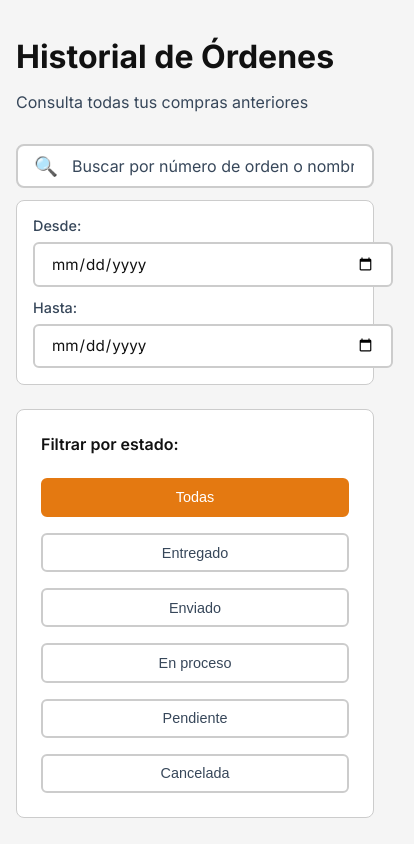
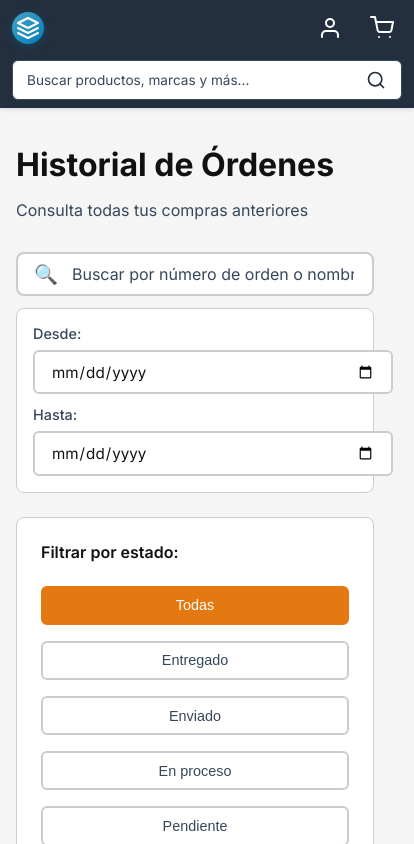
Before and after one commit to is2ecommerce/front-orders, an Angular app: page /historial-ordenes in a window 390 px wide. Shown: the top 844 px of the page, 414 px wide, since content can reach past the window. Built offline with nearby package versions, Linux system fonts and the light colour scheme.

Commit message:
adding navbar

```diff
--- a/src/app/app.html
+++ b/src/app/app.html
@@ -1 +1,2 @@
+<app-navbar></app-navbar>
 <router-outlet></router-outlet>
--- a/src/app/app.ts
+++ b/src/app/app.ts
@@ -1,9 +1,10 @@
 import { Component, signal } from '@angular/core';
 import { RouterOutlet } from '@angular/router';
+import { Navbar } from './components/navbar/navbar';
 
 @Component({
   selector: 'app-root',
-  imports: [RouterOutlet],
+  imports: [RouterOutlet, Navbar],
   templateUrl: './app.html',
   styleUrl: './app.css'
 })
--- /dev/null
+++ b/src/app/components/navbar/navbar.css
@@ -0,0 +1,220 @@
+.navbar {
+  background-color: var(--primary-dark);
+  padding: 0.75rem 1.5rem;
+  box-shadow: 0 2px 4px rgba(0, 0, 0, 0.1);
+  position: sticky;
+  top: 0;
+  z-index: 1000;
+  width: 100%;
+}
+
+.navbar-container {
+  max-width: 1400px;
+  margin: 0 auto;
+  display: flex;
+  align-items: center;
+  gap: 2rem;
+  justify-content: space-between;
+}
+
+/* Logo */
+.navbar-logo {
+  display: flex;
+  align-items: center;
+  gap: 0.75rem;
+  cursor: pointer;
+  transition: opacity 0.2s ease;
+  flex-shrink: 0;
+}
+
+.navbar-logo:hover {
+  opacity: 0.9;
+}
+
+.logo-circle {
+  width: 40px;
+  height: 40px;
+  border-radius: 50%;
+  background: linear-gradient(135deg, var(--secondary-blue-light), var(--secondary-blue));
+  display: flex;
+  align-items: center;
+  justify-content: center;
+  color: var(--white);
+  box-shadow: 0 2px 8px rgba(0, 126, 185, 0.3);
+}
+
+.logo-text {
+  color: var(--white);
+  font-size: 1.5rem;
+  font-weight: 700;
+  font-family: 'Inter', -apple-system, BlinkMacSystemFont, 'Segoe UI', Roboto, sans-serif;
+  letter-spacing: -0.5px;
+}
+
+/* Barra de búsqueda */
+.navbar-search {
+  flex: 1;
+  max-width: 600px;
+  margin: 0 auto;
+}
+
+.search-form {
+  display: flex;
+  width: 100%;
+  position: relative;
+}
+
+.search-input {
+  width: 100%;
+  padding: 0.75rem 1rem;
+  padding-right: 3rem;
+  border: 1px solid var(--gray-dark);
+  border-radius: 6px;
+  background-color: var(--white);
+  color: var(--color-text);
+  font-size: 0.95rem;
+  font-family: 'Inter', sans-serif;
+  outline: none;
+  transition: border-color 0.2s ease, box-shadow 0.2s ease;
+}
+
+.search-input:focus {
+  border-color: var(--color-accent);
+  box-shadow: 0 0 0 3px rgba(228, 121, 17, 0.1);
+}
+
+.search-input::placeholder {
+  color: var(--gray-dark);
+}
+
+.search-button {
+  position: absolute;
+  right: 0.5rem;
+  top: 50%;
+  transform: translateY(-50%);
+  background: none;
+  border: none;
+  color: var(--primary-dark);
+  cursor: pointer;
+  padding: 0.5rem;
+  display: flex;
+  align-items: center;
+  justify-content: center;
+  border-radius: 4px;
+  transition: background-color 0.2s ease;
+}
+
+.search-button:hover {
+  background-color: rgba(35, 47, 62, 0.1);
+}
+
+.search-button:active {
+  background-color: rgba(35, 47, 62, 0.15);
+}
+
+/* Acciones (Usuario y Carrito) */
+.navbar-actions {
+  display: flex;
+  align-items: center;
+  gap: 1rem;
+  flex-shrink: 0;
+}
+
+.action-button {
+  background: none;
+  border: none;
+  color: var(--white);
+  cursor: pointer;
+  padding: 0.5rem;
+  display: flex;
+  align-items: center;
+  justify-content: center;
+  border-radius: 6px;
+  transition: background-color 0.2s ease, transform 0.1s ease;
+}
+
+.action-button:hover {
+  background-color: rgba(255, 255, 255, 0.1);
+  transform: scale(1.05);
+}
+
+.action-button:active {
+  transform: scale(0.95);
+  background-color: rgba(255, 255, 255, 0.15);
+}
+
+/* Responsive */
+@media (max-width: 968px) {
+  .navbar-container {
+    gap: 1rem;
+  }
+
+  .navbar-search {
+    max-width: 400px;
+  }
+
+  .logo-text {
+    font-size: 1.25rem;
+  }
+
+  .logo-circle {
+    width: 36px;
+    height: 36px;
+  }
+}
+
+@media (max-width: 768px) {
+  .navbar {
+    padding: 0.75rem 1rem;
+  }
+
+  .navbar-container {
+    gap: 0.75rem;
+    flex-wrap: wrap;
+  }
+
+  .navbar-logo {
+    order: 1;
+  }
+
+  .navbar-search {
+    order: 3;
+    max-width: 100%;
+    width: 100%;
+    flex-basis: 100%;
+  }
+
+  .navbar-actions {
+    order: 2;
+    gap: 0.75rem;
+  }
+
+  .logo-text {
+    font-size: 1.1rem;
+  }
+
+  .logo-circle {
+    width: 32px;
+    height: 32px;
+  }
+
+  .search-input {
+    font-size: 0.9rem;
+    padding: 0.65rem 0.875rem;
+    padding-right: 2.5rem;
+  }
+}
+
+@media (max-width: 480px) {
+  .navbar {
+    padding: 0.5rem 0.75rem;
+  }
+
+  .logo-text {
+    display: none;
+  }
+
+  .search-input::placeholder {
+    font-size: 0.85rem;
+  }
+}
--- /dev/null
+++ b/src/app/components/navbar/navbar.html
@@ -0,0 +1,51 @@
+<nav class="navbar">
+  <div class="navbar-container">
+    <!-- Logo y nombre -->
+    <div class="navbar-logo" (click)="goToHome()">
+      <div class="logo-circle">
+        <svg width="24" height="24" viewBox="0 0 24 24" fill="none" xmlns="http://www.w3.org/2000/svg">
+          <path d="M12 2L2 7L12 12L22 7L12 2Z" stroke="currentColor" stroke-width="2" stroke-linecap="round" stroke-linejoin="round"/>
+          <path d="M2 17L12 22L22 17" stroke="currentColor" stroke-width="2" stroke-linecap="round" stroke-linejoin="round"/>
+          <path d="M2 12L12 17L22 12" stroke="currentColor" stroke-width="2" stroke-linecap="round" stroke-linejoin="round"/>
+        </svg>
+      </div>
+      <span class="logo-text">TechStore</span>
+    </div>
+
+    <!-- Barra de búsqueda -->
+    <div class="navbar-search">
+      <form (ngSubmit)="onSearch()" class="search-form">
+        <input
+          type="text"
+          class="search-input"
+          placeholder="Buscar productos, marcas y más..."
+          [(ngModel)]="searchQuery"
+          name="searchQuery"
+        />
+        <button type="submit" class="search-button" aria-label="Buscar">
+          <svg width="20" height="20" viewBox="0 0 24 24" fill="none" xmlns="http://www.w3.org/2000/svg">
+            <circle cx="11" cy="11" r="8" stroke="currentColor" stroke-width="2"/>
+            <path d="m21 21-4.35-4.35" stroke="currentColor" stroke-width="2" stroke-linecap="round"/>
+          </svg>
+        </button>
+      </form>
+    </div>
+
+    <!-- Iconos de usuario y carrito -->
+    <div class="navbar-actions">
+      <button class="action-button" (click)="goToProfile()" aria-label="Perfil">
+        <svg width="24" height="24" viewBox="0 0 24 24" fill="none" xmlns="http://www.w3.org/2000/svg">
+          <path d="M20 21v-2a4 4 0 0 0-4-4H8a4 4 0 0 0-4 4v2" stroke="currentColor" stroke-width="2" stroke-linecap="round" stroke-linejoin="round"/>
+          <circle cx="12" cy="7" r="4" stroke="currentColor" stroke-width="2"/>
+        </svg>
+      </button>
+      <button class="action-button" (click)="goToCart()" aria-label="Carrito">
+        <svg width="24" height="24" viewBox="0 0 24 24" fill="none" xmlns="http://www.w3.org/2000/svg">
+          <path d="M9 22a1 1 0 1 0 0-2 1 1 0 0 0 0 2z" fill="currentColor"/>
+          <path d="M20 22a1 1 0 1 0 0-2 1 1 0 0 0 0 2z" fill="currentColor"/>
+          <path d="M1 1h4l2.68 13.39a2 2 0 0 0 2 1.61h9.72a2 2 0 0 0 2-1.61L23 6H6" stroke="currentColor" stroke-width="2" stroke-linecap="round" stroke-linejoin="round"/>
+        </svg>
+      </button>
+    </div>
+  </div>
+</nav>
--- /dev/null
+++ b/src/app/components/navbar/navbar.ts
@@ -0,0 +1,37 @@
+import { Component } from '@angular/core';
+import { CommonModule } from '@angular/common';
+import { FormsModule } from '@angular/forms';
+import { Router } from '@angular/router';
+
+@Component({
+  selector: 'app-navbar',
+  imports: [CommonModule, FormsModule],
+  templateUrl: './navbar.html',
+  styleUrl: './navbar.css'
+})
+export class Navbar {
+  searchQuery: string = '';
+
+  constructor(private router: Router) {}
+
+  onSearch(): void {
+    if (this.searchQuery.trim()) {
+      // Aquí puedes implementar la lógica de búsqueda
+      console.log('Buscando:', this.searchQuery);
+    }
+  }
+
+  goToHome(): void {
+    this.router.navigate(['/historial-ordenes']);
+  }
+
+  goToCart(): void {
+    // Aquí puedes navegar al carrito si lo implementas
+    console.log('Ir al carrito');
+  }
+
+  goToProfile(): void {
+    // Aquí puedes navegar al perfil si lo implementas
+    console.log('Ir al perfil');
+  }
+}
```
